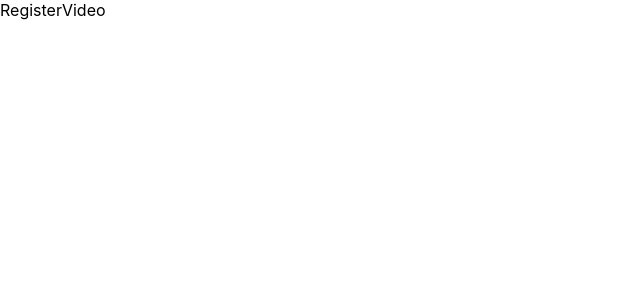
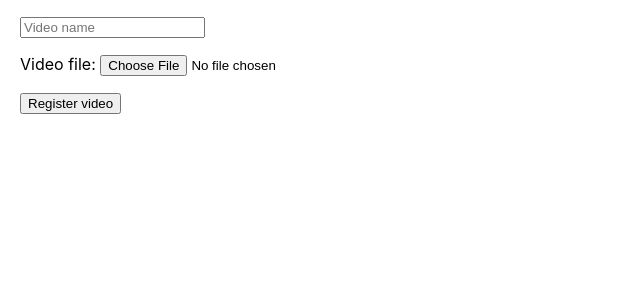
Before and after one commit to frankhart2018/piflix, a React (Create React App) app in the folder frontend/: page /register in a window 1280 px wide. Shown: the top 300 px of the page, without its empty margins (0-640 px from the left). Built offline with nearby package versions, Linux system fonts and the light colour scheme.

Commit message:
Setup UI for registering video

```diff
--- a/frontend/src/App.css
+++ b/frontend/src/App.css
@@ -1,38 +1,3 @@
-.App {
-  text-align: center;
+.container {
+  padding-left: 20px;
 }
-
-.App-logo {
-  height: 40vmin;
-  pointer-events: none;
-}
-
-@media (prefers-reduced-motion: no-preference) {
-  .App-logo {
-    animation: App-logo-spin infinite 20s linear;
-  }
-}
-
-.App-header {
-  background-color: #282c34;
-  min-height: 100vh;
-  display: flex;
-  flex-direction: column;
-  align-items: center;
-  justify-content: center;
-  font-size: calc(10px + 2vmin);
-  color: white;
-}
-
-.App-link {
-  color: #61dafb;
-}
-
-@keyframes App-logo-spin {
-  from {
-    transform: rotate(0deg);
-  }
-  to {
-    transform: rotate(360deg);
-  }
-}
--- a/frontend/src/components/register-video/RegisterVideo.js
+++ b/frontend/src/components/register-video/RegisterVideo.js
@@ -1,7 +1,22 @@
 import React from "react";
 
 const RegisterVideo = () => {
-  return <div>RegisterVideo</div>;
+  return (
+    <div className="container">
+      <p>
+        <input type="text" placeholder="Video name" />
+      </p>
+
+      <p>
+        <label for="video-file">Video file: </label>
+        <input type="file" id="video-file" />
+      </p>
+
+      <p>
+        <input type="button" value="Register video" />
+      </p>
+    </div>
+  );
 };
 
 export default RegisterVideo;
```
